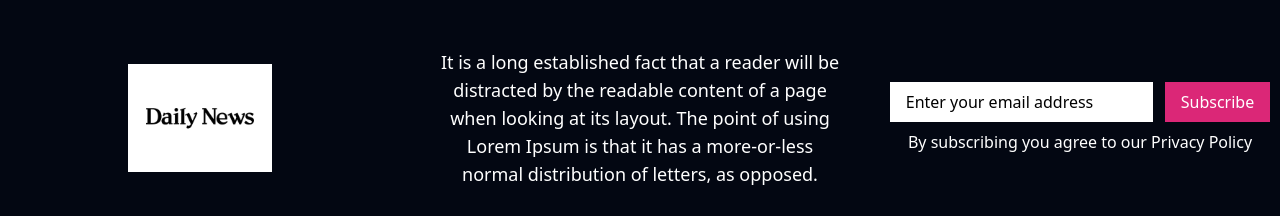
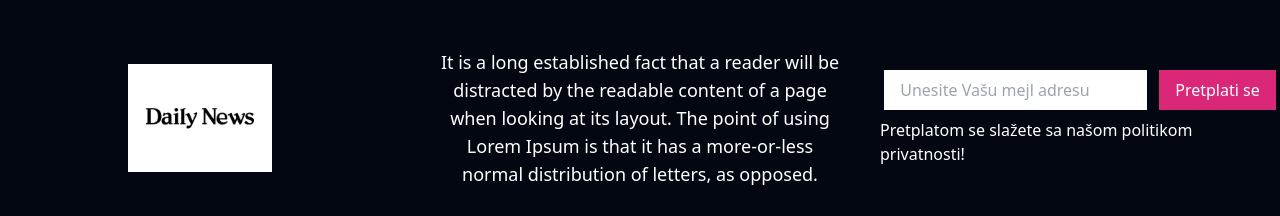
Before and after one commit to bjekovicn/news_portal_web, a React (Vite) app: page / in a window 1280 px wide. Shown: the part 1033-1249 px from the top of the page. Built offline with nearby package versions, Linux system fonts and the light colour scheme; no server answers.

Commit message:
localization footer

```diff
--- a/src/common/components/footer.tsx
+++ b/src/common/components/footer.tsx
@@ -1,7 +1,10 @@
 import { FaFacebook, FaInstagram, FaYoutube } from "react-icons/fa";
 import Logo from "./logo";
+import { useTranslation } from "react-i18next";
 
 function Footer() {
+  const { t } = useTranslation();
+
   return (
     <div className="flex w-full mt-10 h-96 flex-col">
       <div className="w-full flex flex-col md:flex-row h-full bg-gray-950 justify-center items-center gap-2">
@@ -9,24 +12,19 @@ function Footer() {
           <Logo />
         </div>
         <p className="text-white text-xs md:text-sm lg:text-lg text-center flex-1 items-center justify-center mx-8">
-          It is a long established fact that a reader will be distracted by the
-          readable content of a page when looking at its layout. The point of
-          using Lorem Ipsum is that it has a more-or-less normal distribution of
-          letters, as opposed.
+          {t("footerQuote")}
         </p>
         <div className="flex flex-1 justify-center items-center flex-col">
           <div>
             <input
-              defaultValue={"Enter your email address"}
+              placeholder={t("enterEmail")}
               className="text-black px-4 py-2 mr-3"
             ></input>
             <button className="text-white px-4 bg-pink-600 py-2">
-              Subscribe
+              {t("subscribe")}
             </button>
           </div>
-          <p className="text-white mt-2">
-            By subscribing you agree to our Privacy Policy
-          </p>
+          <p className="text-white mt-2">{t("subscribeWarning")}</p>
         </div>
       </div>
       <div className="w-full py-4 gap-8 flex flex-row h-14 bg-gray-950 justify-center items-center">
--- a/src/i18n/locales/sr/translations.json
+++ b/src/i18n/locales/sr/translations.json
@@ -6,5 +6,9 @@
   "recentPosts":"Zadnje objave",
   "popularPosts":"Popularne objave",
   "calendar":"Kalendar",
-  "categories":"Kategorije"
+  "categories":"Kategorije",
+  "footerQuote":"It is a long established fact that a reader will be distracted by the readable content of a page when looking at its layout. The point of using Lorem Ipsum is that it has a more-or-less normal distribution of letters, as opposed.",
+  "enterEmail":"Unesite Vašu mejl adresu",
+  "subscribe":"Pretplati se",
+  "subscribeWarning":"Pretplatom se slažete sa našom politikom privatnosti!"
 }
```
